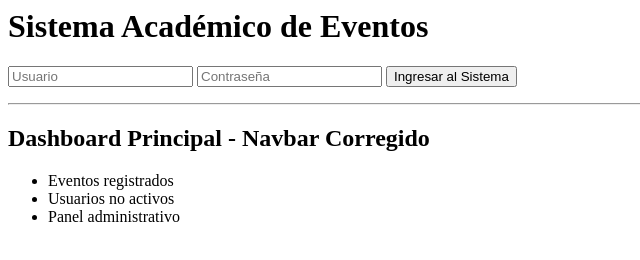
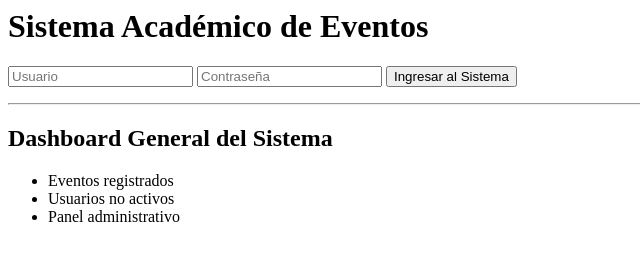
Before and after one commit to TheJhampierBoy/TechSolutionsEventos, a plain HTML site: page index.html in a window 1280 px wide. Shown: the whole page, without its empty margins (0-640 px from the left). Drawn offline with Linux system fonts and the light colour scheme.

Commit message:
hotfix: fix dashboard rendering

```diff
--- a/index.html
+++ b/index.html
@@ -8,7 +8,7 @@
 
 <hr>
 
-<h2>Dashboard Principal - Navbar Corregido</h2>
+<h2>Dashboard General del Sistema</h2>
 
 <ul>
   <li>Eventos registrados</li>
```
